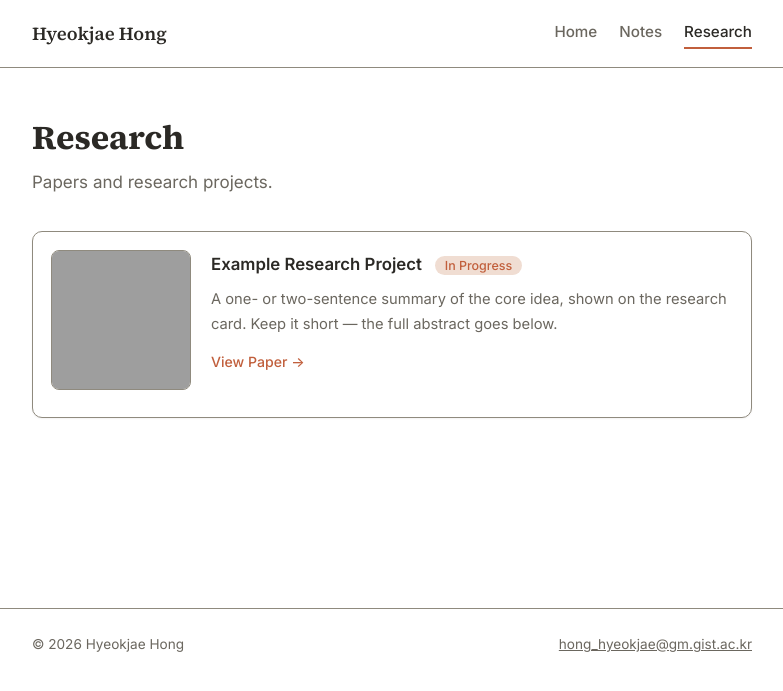
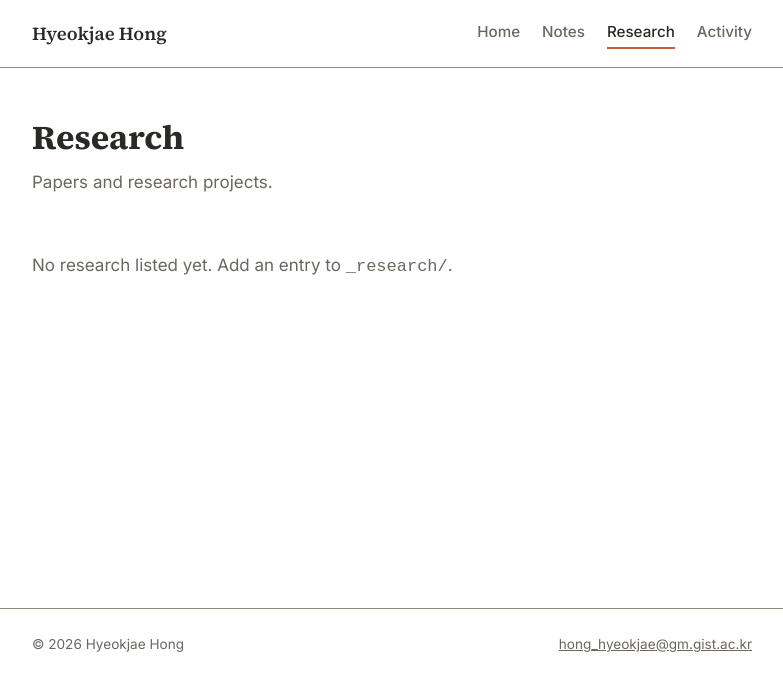
Before and after one commit to gurwoghd/gurwoghd.github.io, a Jekyll site: the page built from research.md, in a window 1280 px wide. Shown: the top 691 px of the page, without its empty margins (248-1031 px from the left). Built offline with Jekyll 4.4.1, drawn with Linux system fonts in a browser that asks for light colours; grey boxes are pictures that could not be loaded.

Commit message:
Add Activity tab; remove placeholder note and research entry
Co-Authored-By: Claude Sonnet 5.5 <noreply@anthropic.com>

```diff
--- a/_config.yml
+++ b/_config.yml
@@ -23,6 +23,9 @@ collections:
   research:
     output: true
     permalink: /research/:name/
+  activities:
+    output: true
+    permalink: /activity/:name/
 
 defaults:
   - scope:
@@ -36,6 +39,11 @@ defaults:
       type: research
     values:
       layout: research
+  - scope:
+      path: ""
+      type: activities
+    values:
+      layout: activity
 
 plugins:
   - jekyll-feed
--- a/_includes/header.html
+++ b/_includes/header.html
@@ -5,6 +5,7 @@
       <a href="{{ '/' | relative_url }}"{% if page.url == '/' %} class="active"{% endif %}>Home</a>
       <a href="{{ '/notes/' | relative_url }}"{% if page.url contains '/notes' %} class="active"{% endif %}>Notes</a>
       <a href="{{ '/research/' | relative_url }}"{% if page.url contains '/research' %} class="active"{% endif %}>Research</a>
+      <a href="{{ '/activity/' | relative_url }}"{% if page.url contains '/activity' %} class="active"{% endif %}>Activity</a>
     </nav>
   </div>
 </header>
--- a/_research/example-research.md
+++ /dev/null
@@ -1,17 +0,0 @@
----
-title: "Example Research Project"
-status: "In Progress"
-image: "/assets/images/research/example.jpg"
-abstract: "A one- or two-sentence summary of the core idea, shown on the research card. Keep it short — the full abstract goes below."
-paper_url: "https://example.com/paper"
-venue: "arXiv"
-tags: [self-improving AI]
----
-
-Write the full abstract and any additional details about the project here.
-
-## Key Idea
-
-## Method
-
-## Status / Results
```
Also changed, not shown: _activities/einstein-class.md (added, +20 -0 lines), _activities/wfk-it-volunteer.md (added, +23 -0 lines), _layouts/activity.html (added, +30 -0 lines), _posts/2026-09-30-welcome.md (deleted, +0 -31 lines), activity.md (added, +23 -0 lines), README.md.
